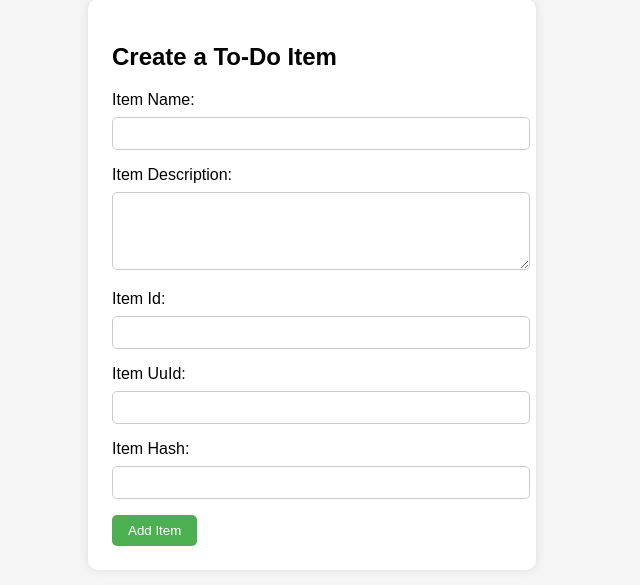
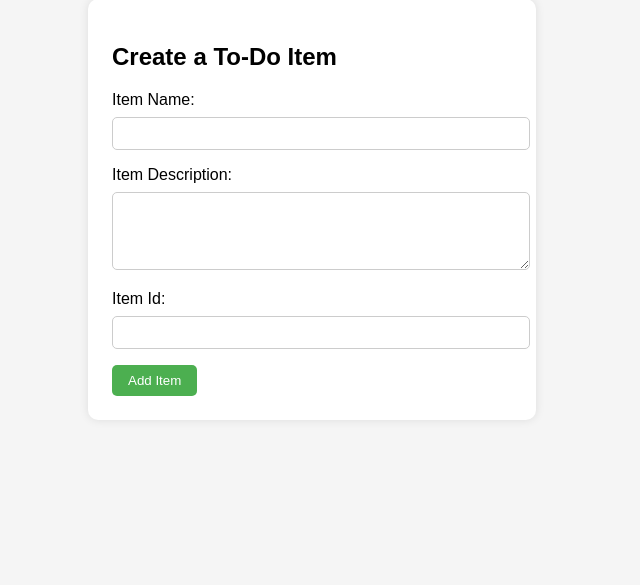
Before and after one commit to darshil-nakrani/git-assignment, a Flask app: template task2/frontend/templates/todo.html in a window 1280 px wide. Shown: the part 41-626 px from the top of the page, without its empty margins (328-968 px from the left). Run offline with Flask 3, Linux system fonts and the light colour scheme; the template is opened without the code that fills it, so the values that code supplies are empty.

Commit message:
Revert to state with only Item ID field

```diff
--- a/task2/frontend/templates/todo.html
+++ b/task2/frontend/templates/todo.html
@@ -50,12 +50,6 @@
       <label for="itemId">Item Id:</label>
       <input type="text" id="itemId" name="itemId" required>
 
-      <label for="itemUuId">Item UuId:</label>
-      <input type="text" id="itemUuId" name="itemUuId" required>
-
-      <label for="itemHash">Item Hash:</label>
-      <input type="text" id="itemHash" name="itemHash" required>
-
       <button type="submit">Add Item</button>
     </form>
   </div>
```
